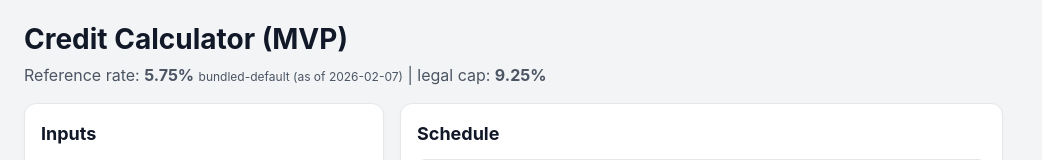
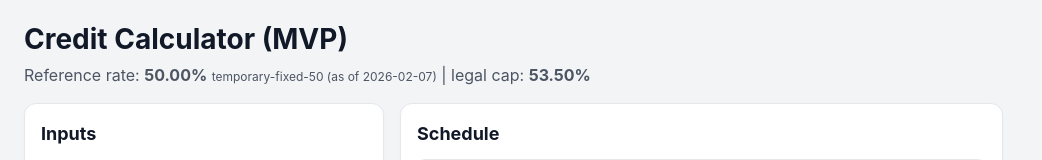
Before and after one commit to MarcinWorkDev/credit-calculator-vibed, a React (Vite) app: page / in a window 1280 px wide. Shown: the top 160 px of the page, without its empty margins (0-1042 px from the left). Built offline with nearby package versions, Linux system fonts and the light colour scheme; no server answers.

Commit message:
chore: temporarily set NBP reference rate to 50% fallback

```diff
--- a/src/domain/referenceRate.ts
+++ b/src/domain/referenceRate.ts
@@ -16,9 +16,9 @@ export type ReferenceRate = {
 const CACHE_KEY = 'nbp:referenceRate:v1'
 
 export const DEFAULT_REFERENCE_RATE: ReferenceRate = {
-  ratePct: 5.75,
+  ratePct: 50,
   asOf: '2026-02-07',
-  source: 'bundled-default',
+  source: 'temporary-fixed-50',
   fetchedAt: 'bundled',
 }
 
```
